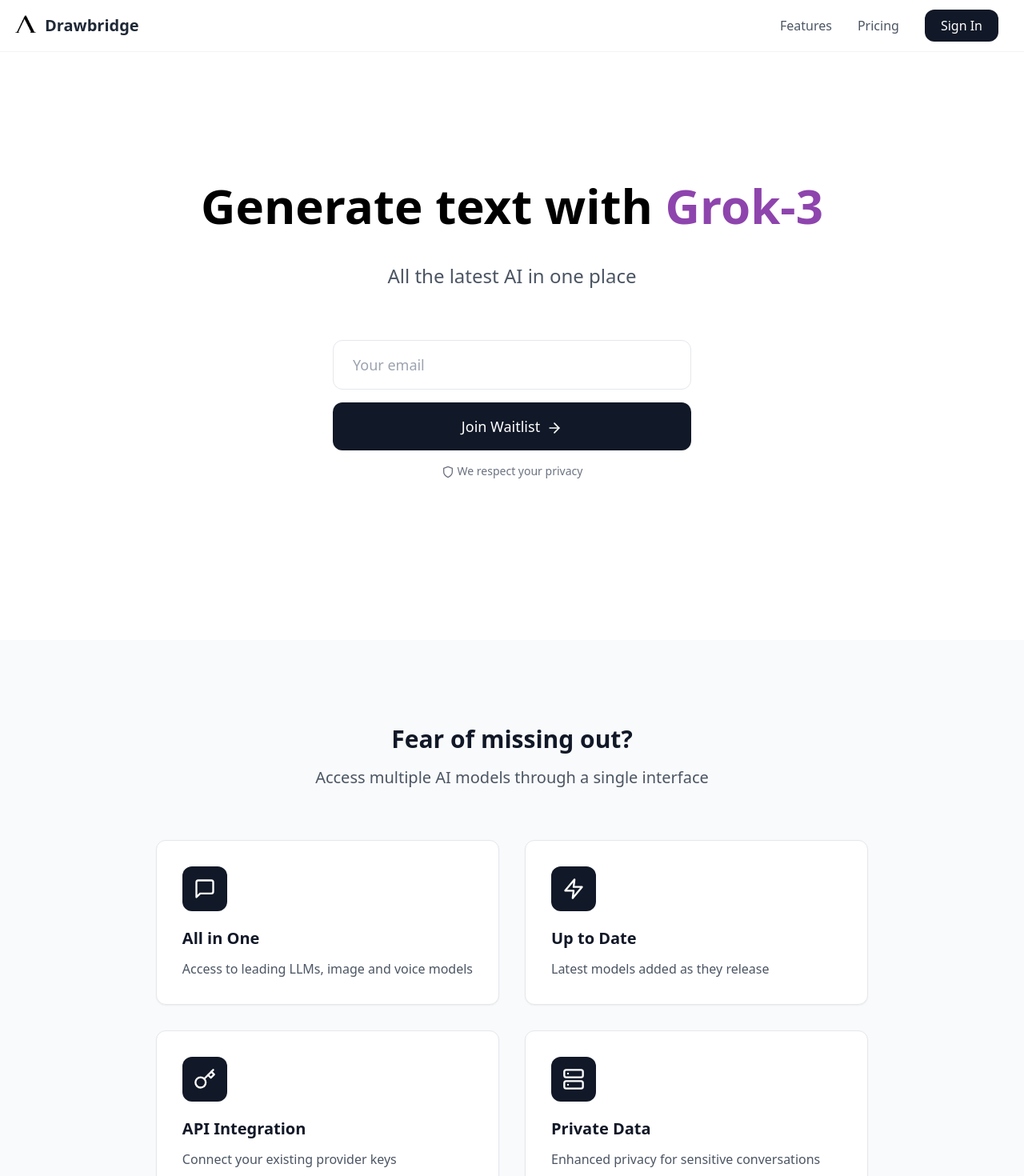
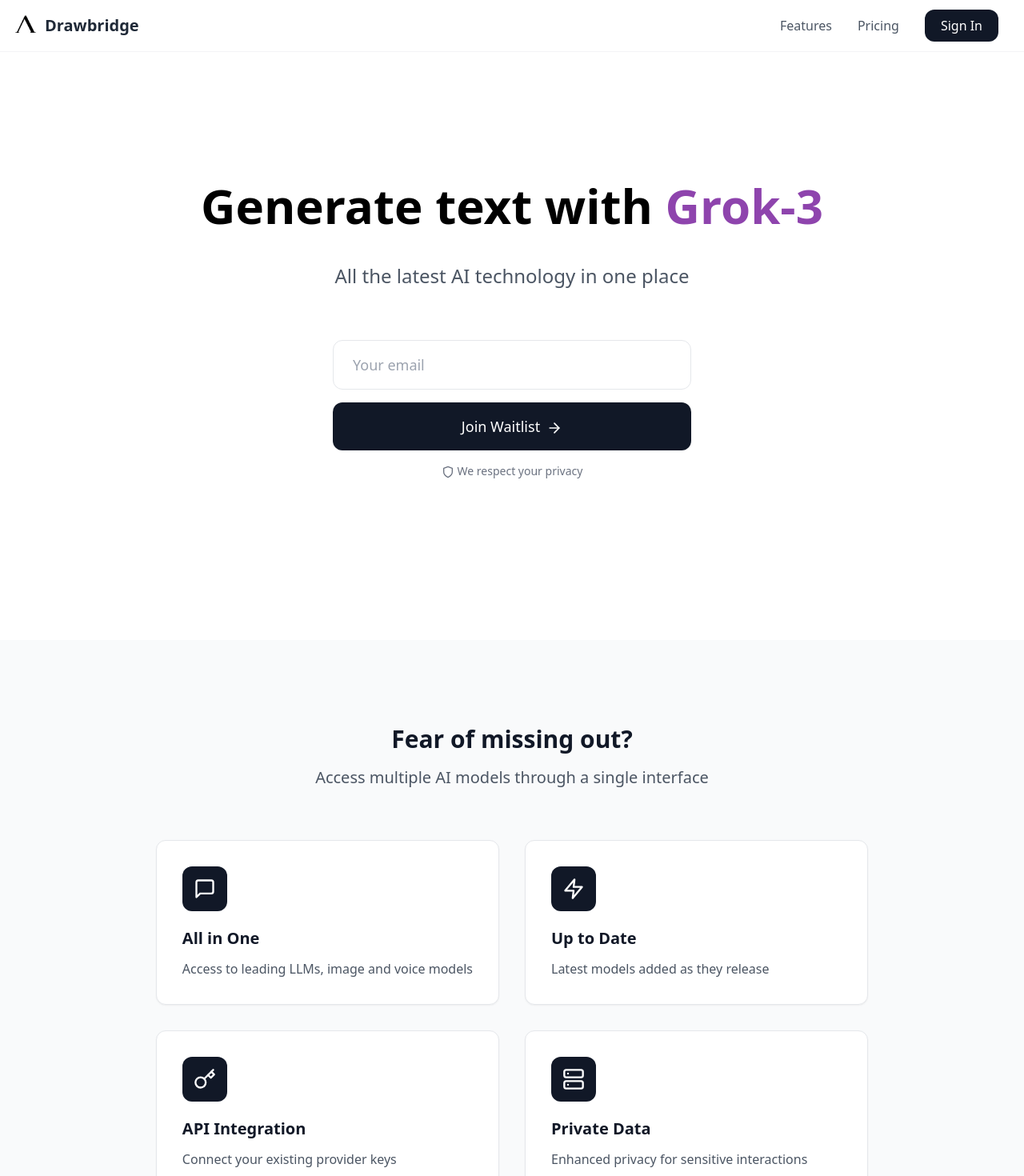
Before and after one commit to mrp3790/drawbridge-landing, a React (Create React App) app: page / in a window 1280 px wide. Shown: the top 1470 px of the page at 80% size. Built offline with nearby package versions, Linux system fonts and the light colour scheme; the HTML template or start-up script is replaced by a standard one.

Commit message:
Update App.js

```diff
--- a/src/App.js
+++ b/src/App.js
@@ -22,7 +22,6 @@ function App() {
 
     // Text-to-Speech
     { name: "ElevenLabs Helio", color: "#ffc107", type: "speech" },
-    { name: "OpenAI TTS-2", color: "#4285f4", type: "speech" },
     { name: "PlayHT 2.0", color: "#607d8b", type: "speech" },
   ];
 
@@ -101,7 +100,7 @@ function App() {
     {
       icon: <Server className="w-7 h-7" />,
       title: "Private Data",
-      description: "Enhanced privacy for sensitive conversations"
+      description: "Enhanced privacy for sensitive interactions"
     }
   ];
 
@@ -175,7 +174,7 @@ function App() {
               </h1>
             </div>
             <p className="text-xl md:text-2xl text-gray-600 mt-4 max-w-3xl mx-auto">
-              All the latest AI in one place
+              All the latest AI technology in one place
             </p>
           </div>
 
```
